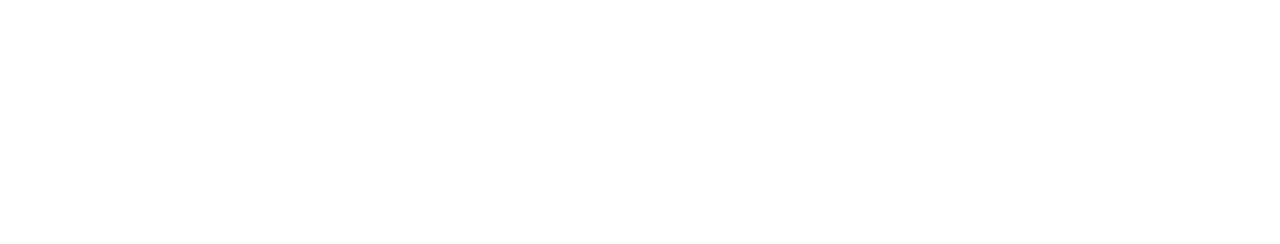
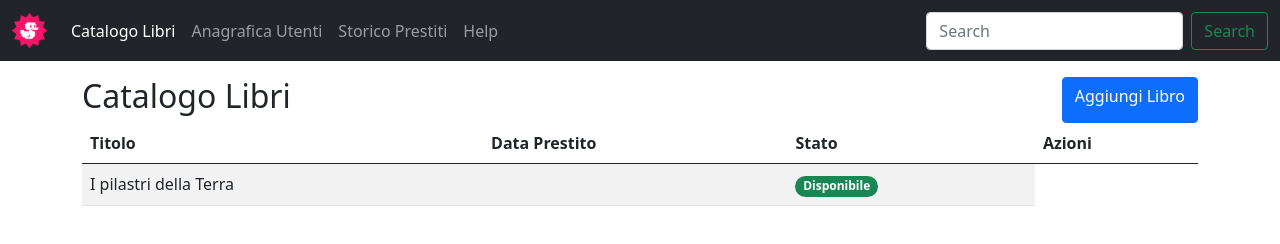
Before and after one commit to ElvisBinaku/html-css-bootstrap-dashboard, a plain HTML site: page index.html in a window 1280 px wide. Drawn offline with nearby package versions, Linux system fonts and the light colour scheme.

Commit message:
impostato header - impostata struttura tabella

```diff
--- a/index.html
+++ b/index.html
@@ -3,13 +3,95 @@
 <head>
     <meta charset="UTF-8">
     <meta name="viewport" content="width=device-width, initial-scale=1.0">
+    <link href="https://cdn.jsdelivr.net/npm/bootstrap@5.0.2/dist/css/bootstrap.min.css" rel="stylesheet" integrity="sha384-EVSTQN3/azprG1Anm3QDgpJLIm9Nao0Yz1ztcQTwFspd3yD65VohhpuuCOmLASjC" crossorigin="anonymous">
     <link rel="stylesheet" href="./css/style.css">
-    <link href="https://cdn.jsdelivr.net/npm/bootstrap@5.0.2/dist/css/bootstrap.min.css" rel="stylesheet" integrity="sha384-EVSTQN3/azprG1Anm3QDgpJLIm9Nao0Yz1ztcQTwFspd3yD65VohhpuuCOmLASjC" crossorigin="anonymous">
-
     <title>Dashboard</title>
 </head>
 <body>
+<header>
+    <nav class="navbar navbar-expand-lg navbar-dark bg-dark">
+  <div class="container-fluid">
+    <a class="navbar-brand" href="#">
+        <img src="img/duck.png" alt="" width="35">
+    </a>
+    <button class="navbar-toggler" type="button" data-bs-toggle="collapse" data-bs-target="#navbarSupportedContent" aria-controls="navbarSupportedContent" aria-expanded="false" aria-label="Toggle navigation">
+      <span class="navbar-toggler-icon"></span>
+    </button>
+    <div class="collapse navbar-collapse" id="navbarSupportedContent">
+      <ul class="navbar-nav me-auto mb-2 mb-lg-0">
+        <li class="nav-item">
+          <a class="nav-link active" aria-current="page" href="#">Catalogo Libri</a>
+        </li>
+        <li class="nav-item">
+          <a class="nav-link" href="#">Anagrafica Utenti</a>
+        </li>
+        <li class="nav-item">
+          <a class="nav-link" href="#">Storico Prestiti</a>
+        </li>
+        <li class="nav-item">
+          <a class="nav-link" href="#">Help</a>
+        </li>
+      </ul>
+      <form class="d-flex">
+        <input class="form-control me-2" type="search" placeholder="Search" aria-label="Search">
+        <button class="btn btn-outline-success" type="submit">Search</button>
+      </form>
+    </div>
+  </div>
+</nav>
 
+<main>
+    <section class="container">
+        <section class="row pt-3">
+            <section class="col-12 col-8-lg">
+                <section class="d-flex justify-content-between">
+                    <h2>Catalogo Libri</h2>
+                    <a class="btn btn-primary" href="">Aggiungi Libro</a>
+                </section>
+                <table class="table table-striped table-hover">
+                    <thead>
+                        <tr>
+                            <th>Titolo</th>
+                            <th>Data Prestito</th>
+                            <th>Stato</th>
+                            <th>Azioni</th>
+                        </tr>
+                    </thead>
+                    <tbody>
+                        <tr>
+                            <td>I pilastri della Terra</td>
+                             <td></td>
+                            <td><span class="badge rounded-pill bg-success">Disponibile</span></td>
+
+                        </tr>
+
+
+
+                        <!--
+                            <td>I promessi sposi</td>
+                            <td>Il signore degli anelli</td>
+                            <td>Harry Potter e la pietra filosofale</td>
+                            <td>Il codice Da Vinci</td>
+                            <td>Shining</td>
+                            <td>La divina commedia</td>
+                            <td>Il trono di spade</td>
+                            <td>Il moondo di Sofia</td>
+                            <td>Le cronache di Narnia: il leone, la strega e larmadio</td>
+                            <td>il piccolo principe</td>
+                            <td>La storia infinita</td> -->
+                    </tbody>
+                </table>
+            </section>
+            <section class="col-12 col-4-lg bg-light">
+                <section class="row">
+                    <section class="col-12 bg-info"></section>
+                    <section class="col-12 bg-warning"></section>
+                </section>
+            </section>
+        </section>
+    </section>
+</main>
+</header>
 
 
 
```
Also changed, not shown: img/duck.png (added), 1 other file.
